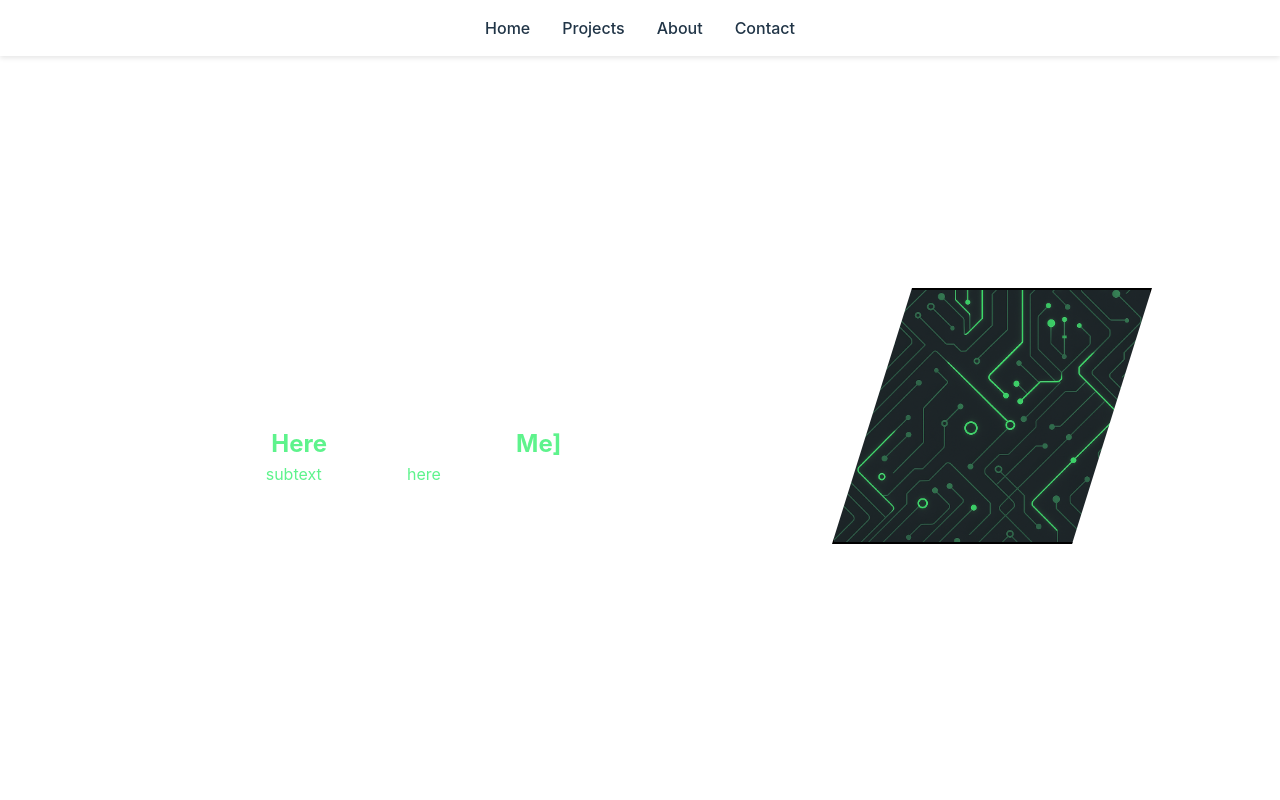
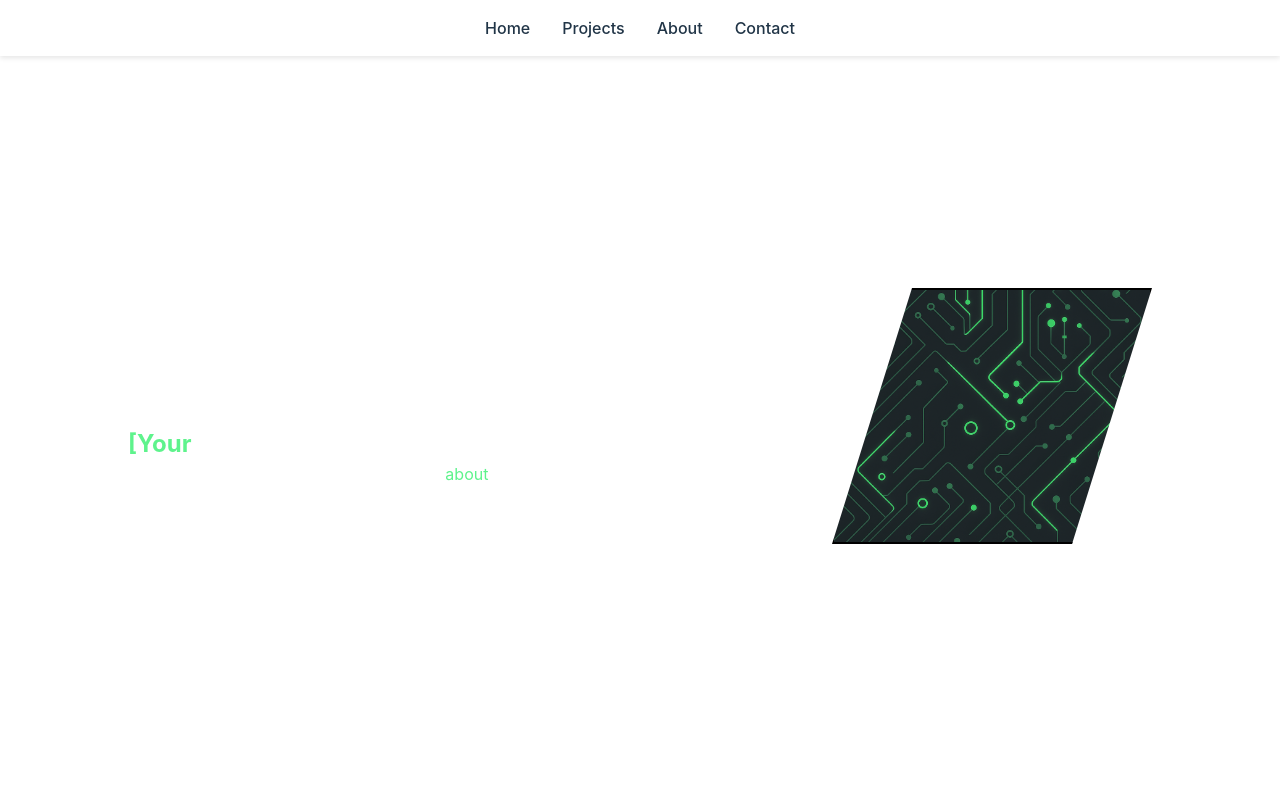
Before and after one commit to JeanProvost/Portfolio-Website, a React (Vite) app: page / in a window 1280 px wide. Shown: the top 800 px of the page. Built offline with nearby package versions, Linux system fonts and the light colour scheme.

Commit message:
Adding animation to the text

```diff
--- a/src/components/Hero/Hero.tsx
+++ b/src/components/Hero/Hero.tsx
@@ -1,4 +1,4 @@
-import React from 'react';
+import React, { useState, useEffect } from 'react';
 import styles from './Hero.module.css';
 
 const Hero: React.FC = () => {
@@ -6,19 +6,29 @@ const Hero: React.FC = () => {
   const subText = "[Some interesting subtext goes right here about yourself]";
   const highlightColor = '#5EF38C';
 
-  const colorizeEveryThirdWord = (text: string) => {
-    const words = text.split(' ');
-    return words.map((word, index) => {
-      const isThirdWord = (index + 1) % 3 === 0;
-      // Add space after each word except the last one
-      const trailingSpace = index < words.length - 1 ? ' ' : '';
-      return (
-        <span key={index} style={{ color: isThirdWord ? highlightColor : 'inherit' }}>
-          {word}{trailingSpace}
-        </span>
-      );
-    });
-  };
+  // State and logic for Name animation
+  const nameWords = nameText.split(' ');
+  const [highlightedNameIndex, setHighlightedNameIndex] = useState(0);
+
+  useEffect(() => {
+    const intervalId = setInterval(() => {
+      setHighlightedNameIndex((prevIndex) => (prevIndex + 1) % nameWords.length);
+    }, 1000); // Change word every 1 second
+
+    return () => clearInterval(intervalId); // Cleanup interval on unmount
+  }, [nameWords.length]); // Dependency array
+
+  // State and logic for Subtext animation
+  const subWords = subText.split(' ');
+  const [highlightedSubIndex, setHighlightedSubIndex] = useState(0);
+
+  useEffect(() => {
+    const intervalId = setInterval(() => {
+      setHighlightedSubIndex((prevIndex) => (prevIndex + 1) % subWords.length);
+    }, 1000); // Change word every 1 second
+
+    return () => clearInterval(intervalId); // Cleanup interval on unmount
+  }, [subWords.length]); // Dependency array
 
   return (
     <section id="hero" className={styles.heroSection}>
@@ -27,8 +37,28 @@ const Hero: React.FC = () => {
       </div>
 
       <div className={styles.heroContent}>
-        <h2>{colorizeEveryThirdWord(nameText)}</h2>
-        <p>{colorizeEveryThirdWord(subText)}</p>
+        <h2>
+          {nameWords.map((word, index) => {
+            const isHighlighted = index === highlightedNameIndex;
+            const trailingSpace = index < nameWords.length - 1 ? ' ' : '';
+            return (
+              <span key={index} style={{ color: isHighlighted ? highlightColor : 'inherit' }}>
+                {word}{trailingSpace}
+              </span>
+            );
+          })}
+        </h2>
+        <p>
+          {subWords.map((word, index) => {
+            const isHighlighted = index === highlightedSubIndex;
+            const trailingSpace = index < subWords.length - 1 ? ' ' : '';
+            return (
+              <span key={index} style={{ color: isHighlighted ? highlightColor : 'inherit' }}>
+                {word}{trailingSpace}
+              </span>
+            );
+          })}
+        </p>
       </div>
     </section>
   );
```
